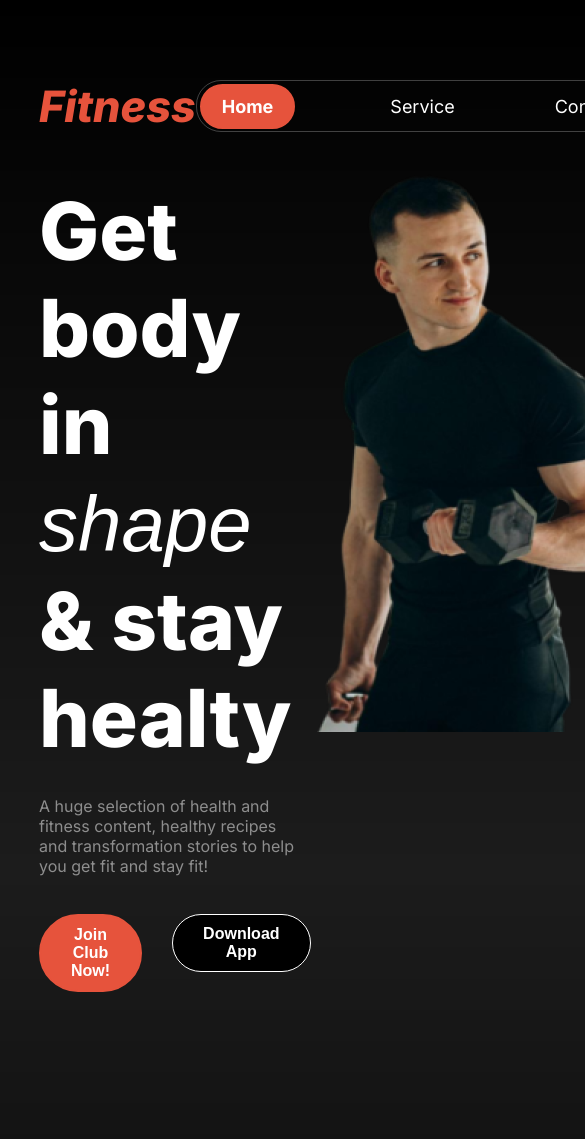
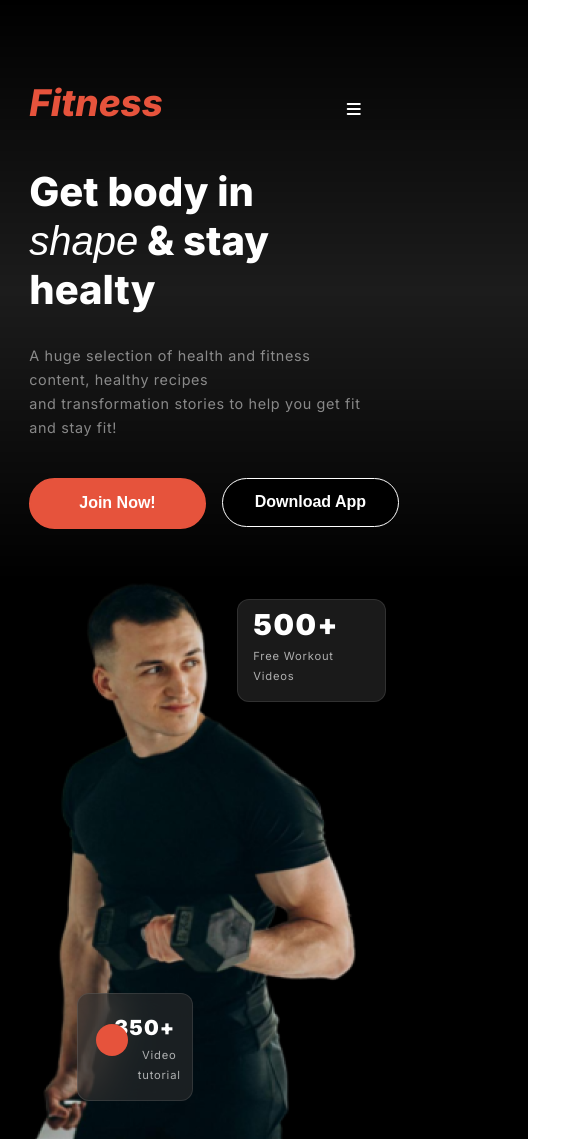
Before and after one commit to Khalid9080/Gym-Website, a plain HTML site: page index.html in a window 390 px wide. Shown: the top 1139 px of the page, 585 px wide, since content can reach past the window. Drawn offline with Linux system fonts and the light colour scheme; a web font is replaced by a local one.

Commit message:
9th commit-responsive banner page done

```diff
--- a/CSS/Style.css
+++ b/CSS/Style.css
@@ -1,6 +1,7 @@
 
 @import url('https://fonts.googleapis.com/css2?family=Inter:ital,opsz,wght@0,14..32,100..900;1,14..32,100..900&family=Mulish:ital,wght@0,200..1000;1,200..1000&display=swap');
 @import url('https://fonts.cdnfonts.com/css/miama');
+
 
 /* --------deafult Style-------- */
 body{
@@ -31,7 +32,12 @@ body{
     font-family: Inter;
 }
 
-
+.nav i{
+    display: none;
+    text-align: end;
+    margin-top: -1.5rem;
+    color: white;
+}
 
 .navbar h3{
     color: rgb(230, 83, 60);
@@ -133,6 +139,10 @@ color: rgb(255, 255, 255);
     gap: 30px;
     margin-top: 18px;
 
+}
+
+.btn-lp .btn1 .btn1-1{
+    display: none;
 }
 
 
@@ -610,3 +620,185 @@ letter-spacing: 0.05rem;
     text-align: center;
     padding: 1.8rem;
 }
+
+
+
+/* -----------------------Responsiveness for Mobile Device [Media Query]------------------ */
+
+@media screen and (max-width: 575px){
+
+    #master{
+        font-family: Inter;
+        width: 85%;
+    }
+
+    .navbar .nav-data{
+        display: none;
+    }
+    .nav i{
+        display: block;
+    }
+    .navbar h3{
+        font-size:2.3rem ;
+    }
+
+
+    .landingpage-title-Image {
+
+        flex-direction: column;
+
+        }
+
+ .landingpage-title-Image .title-data span{
+
+Font-size: 2.5rem;
+line-height: 1.8rem;
+}
+
+.landingpage-title-Image h2{
+font-size:2.5rem ;
+}
+
+.landingpage-title-Image p{
+    font-size: 0.9rem;
+    line-height: 1.5rem;
+    letter-spacing: 0.04rem;
+}
+
+
+
+.btn-lp{
+    display: flex;
+    flex-direction: row;
+    text-align: center;
+    gap: 1rem;
+    margin-top: 18px;
+
+}
+
+
+.landingpage-title-Image .btn1,
+.landingpage-title-Image .btn2{
+
+    margin-top: 20px;
+    width: 100%;
+}
+
+.btn1 .btn1-0{
+    display: none;
+}
+
+
+.landingpage-title-Image .btn1 .btn1-1{
+
+
+    padding: 0.9rem 3rem;
+    border-radius: 2.7rem;
+    font-weight: 600;
+    font-size: 1rem;
+    display: block;
+    text-wrap: nowrap;
+    align-items: flex-start;
+    justify-content: center;
+
+}
+
+.landingpage-title-Image .btn2 button{
+
+
+    border-radius: 2.7rem;
+    padding: 0.9rem 2rem;
+    font-weight: 600;
+    font-size: 1rem;
+    text-wrap: nowrap;
+    align-items: flex-start;
+    justify-content: center;
+
+}
+
+.landingpage-title-Image .lp-image img{
+
+    margin-top: 30px;
+}
+
+
+
+.lp-card .lp-card1{
+
+    width: 35%;
+    padding: 15px 0;
+    margin: 10px 0;
+
+    position: relative;
+    left:3rem;
+    bottom: 10rem;
+
+    }
+
+    .landing-page .lp-card .lp-card2{
+
+    width: 45%;              /*c*/
+    padding: 15px ;
+    margin: 10px 0;
+
+    position: relative;
+    left: 13rem;
+    bottom: 42rem;
+
+    }
+
+
+.lp-card .lp-card2 p,
+.lp-card .lp-card1 p{
+    font-size: 0.5rem;
+}
+
+.lp-card .lp-card1 h4{
+    color: white;
+    font-size: 1.3rem;
+    font-weight: 900;
+    line-height: 1.5rem;
+    margin-top: -25px;
+    margin-left: 1.2rem;
+    letter-spacing: 0.07rem;
+    }
+
+
+    .lp-card .lp-card1 p{
+        margin-top: 5px;
+        margin-left: 3rem;
+        color: rgba(255, 255, 255, 0.65);
+        font-size: 0.7rem;
+        font-weight: 400;
+        line-height: 1.25rem;
+        letter-spacing: 0.05rem;
+
+    }
+
+
+
+.lp-card .lp-card2 h3{
+
+    font-size: 1.8rem;
+    font-weight: 900;
+    line-height: 1.2rem;
+    letter-spacing: 0.1rem;
+    /* margin-top: 25px; */
+
+    }
+
+    .lp-card .lp-card2 p{
+        margin-top:12px;
+
+        font-size: 0.7rem;
+        font-weight: 400;
+        line-height: 1.25rem;
+        letter-spacing: 0.05rem;
+
+
+
+    }
+
+
+
+}
--- a/index.html
+++ b/index.html
@@ -5,6 +5,7 @@
     <meta name="viewport" content="width=device-width, initial-scale=1.0">
     <title>Fitness Website</title>
     <link rel="stylesheet" href="CSS/Style.css">
+    <script src="https://kit.fontawesome.com/fa9695105b.js" crossorigin="anonymous"></script>
 </head>
 <body>
 
@@ -25,7 +26,11 @@
                 <p>About</p>
             </div>
 
+
+
         </nav>
+
+        <nav class="nav"> <i class="fa-solid fa-bars"></i></nav>
 
         <div class="landingpage-title-Image">
 
@@ -37,7 +42,8 @@
                  <div class="btn-lp">
 
                                     <div class="btn1">
-                                        <button>Join Club Now!</button>
+                                        <button class="btn1-0">Join Club Now!</button>
+                                        <button class="btn1-1">Join Now!</button>
                                     </div>
                                     <div class="btn2">
                                         <button>Download App</button>
@@ -80,7 +86,13 @@
 
     </section>
 
+
+
+
 <!-- ---------Change Your Habits----------- -->
+ <!--
+
+
     <section class="habit">
 
         <div class="habit-title-p">
@@ -136,7 +148,17 @@
         </div>
     </section>
 
+
+
+  -->
+
+
     <!-- -------------RUN----------- -->
+
+<!--
+
+
+
 <section class="run">
     <div class="run-div">
         <div class="run-data">
@@ -153,7 +175,14 @@
     </div>
 </section>
 
-<!-- ----------Meet Our team----------- -->
+
+
+ -->
+
+
+ <!-- ----------Meet Our team----------- -->
+
+ <!--
 
 <section class="meeting">
     <div class="meeting-data">
@@ -250,11 +279,15 @@
 
 
     </section>
+ -->
 
-    <!-- -------------Footer Section-------------- -->
 
     </section>
 
+
+<!-- -------------Footer Section-------------- -->
+
+<!--
     <section class="footer">
 
 
@@ -294,7 +327,7 @@
           </div>
 
     </section>
-
+-->
 
 
 </body>
```
